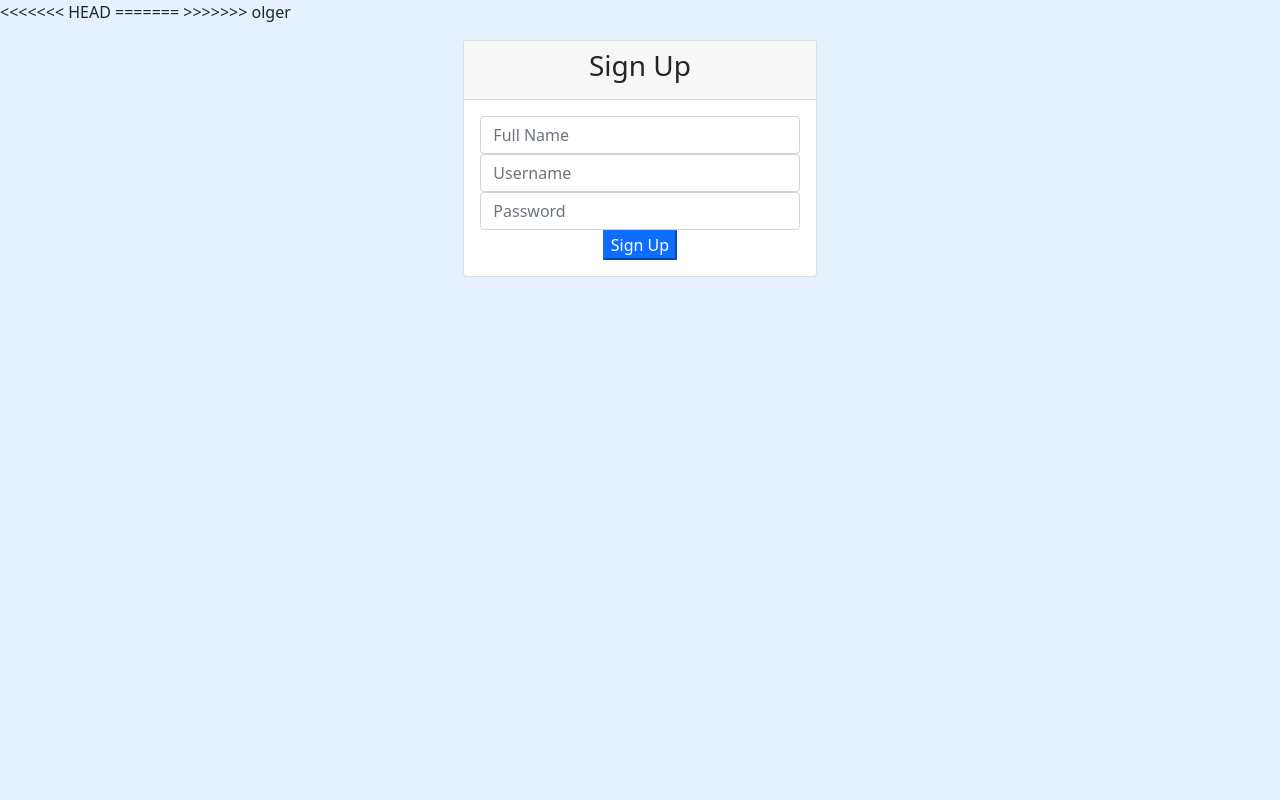
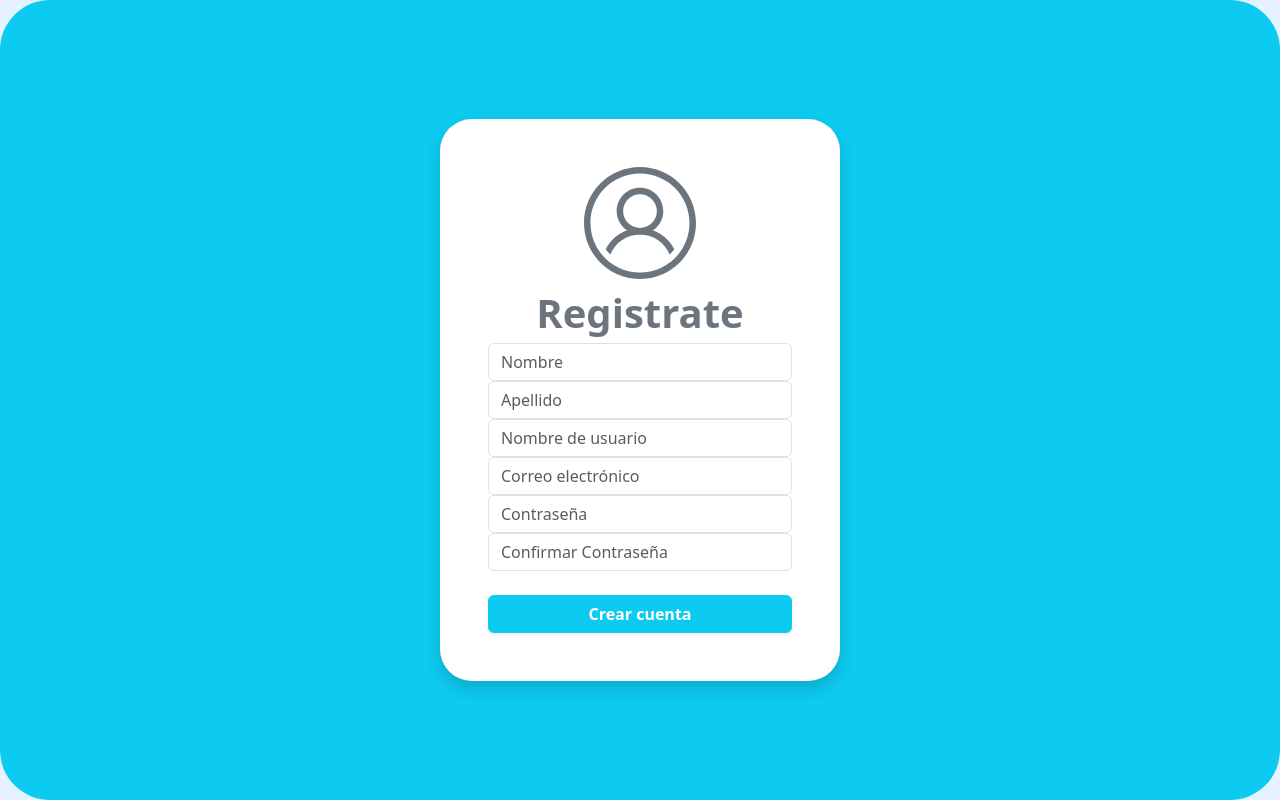
Before and after one commit to TeamRemix/Manager-Task, a Node server app: page /singup in a window 1280 px wide. Run offline with Node 20, Linux system fonts and the light colour scheme; some libraries are stand-ins or nearby versions.

Commit message:
add singup view

```diff
--- a/src/routes/auth.routes.js
+++ b/src/routes/auth.routes.js
@@ -31,7 +31,35 @@ router.post('/signin', (req, res, next) => {
 })
 
 router.get('/home', isAuthenticated, async (req, res) => {
-    res.render('home')
+    const userName = req.user.username
+
+    const listTask = [
+        {
+            title: 'correr',
+            completada: true
+        },
+        {
+            title: 'saltar',
+            completada: true
+        },
+        {
+            title: 'reir',
+            completada: true
+        },
+        {
+            title: 'mirar',
+            completada: false
+        },
+        {
+            title: 'mirar',
+            completada: false
+        },
+        {
+            title: 'mirar',
+            completada: true
+        }
+    ]
+    res.render('home', {userName ,listTask})
 })
 
 router.get('/logout', isAuthenticated, async (req, res) => {
--- a/src/routes/index.routes.js
+++ b/src/routes/index.routes.js
@@ -6,8 +6,8 @@ router.get('/main', (req, res) => {
   res.render('index')
 })
 
-router.get('/home', (req, res) => {
-  res.render('home')
-})
+//router.get('/home', (req, res) => {
+//  res.render('home')
+//})
 
 export default router
--- a/src/views/auth/singup.hbs
+++ b/src/views/auth/singup.hbs
@@ -1,29 +1,35 @@
-<div class="container p-3">
-  <div class="row">
-    <div class="col-md-4 mx-auto">
-      <div class="card text-center">
-        <div class="card-header">
-          <h3>Sign Up</h3>
+<div class="bg-info d-flex justify-content-center
+align-items-center vh-100">
+  <div class="bg-white p-5 rounded-5 text-secondary shadow" style="width:25rem">
+    <div>
+      <div class="d-flex justify-content-center">
+        <img src="assets/img/login-icon.svg" alt="registrate-icono" style="height:7rem" />
       </div>
-        <div class="card-body">
-          <form action="/singup" method="POST">
-            <div class="form-group">
-              <input type="text" name="fullname" placeholder="Full Name" class="form-control">
+      <div class="text-center fs-1 fw-bold mt-1">Registrate</div>
+      <div>
+        <input class="form-control " type="text" placeholder="Nombre">
       </div>
-            <div class="form-group">
-              <input type="text" name="username" placeholder="Username" class="form-control">
+      <div>
+        <input class="form-control" type="text" placeholder="Apellido">
       </div>
-            <div class="form-group">
-              <input type="password" name="password" placeholder="Password" class="form-control">
+      <div>
+        <input class="form-control" type="text" placeholder="Nombre de usuario">
       </div>
-            <div class="form-group">
-              <button class="btn-primary btn-block">
-                Sign Up
-              </button>
+      <div>
+        <input class="form-control" type="text" placeholder="Correo electrónico">
       </div>
-          </form>
+      <div>
+        <input class="form-control" type="password" placeholder="Contraseña">
       </div>
+      <div>
+        <input class="form-control" type="password" placeholder="Confirmar Contraseña">
       </div>
+      <div class="btn btn-info text-white w-100 mt-4 fw-semibold shadow-sm">Crear cuenta </div>
+
+      <div>
+
+
+
       </div>
+
     </div>
-</div>
--- a/src/views/layouts/main.hbs
+++ b/src/views/layouts/main.hbs
@@ -5,11 +5,8 @@
     <meta name="viewport" content="width=device-width, initial-scale=1.0">
 
     {{! Boostrap }}
-<<<<<<< HEAD
     <link href="https://cdn.jsdelivr.net/npm/bootstrap@5.3.3/dist/css/bootstrap.min.css" rel="stylesheet" integrity="sha384-QWTKZyjpPEjISv5WaRU9OFeRpok6YctnYmDr5pNlyT2bRjXh0JMhjY6hW+ALEwIH" crossorigin="anonymous">
-=======
-    <link href="https://cdn.jsdelivr.net/npm/bootstrap@5.0.2/dist/css/bootstrap.min.css" rel="stylesheet" integrity="sha384-EVSTQN3/azprG1Anm3QDgpJLIm9Nao0Yz1ztcQTwFspd3yD65VohhpuuCOmLASjC" crossorigin="anonymous">
->>>>>>> olger
+    {{!-- <link href="https://cdn.jsdelivr.net/npm/bootstrap@5.0.2/dist/css/bootstrap.min.css" rel="stylesheet" integrity="sha384-EVSTQN3/azprG1Anm3QDgpJLIm9Nao0Yz1ztcQTwFspd3yD65VohhpuuCOmLASjC" crossorigin="anonymous"> --}}
     <link rel="stylesheet" href="css/style.css">
     <title>Manager-task</title>
 </head>
```
Also changed, not shown: src/views/home.hbs (+8 -2 lines), src/public/assets/img/login-icon.svg (added). Lines whose indentation alone changed are shown as unchanged.
